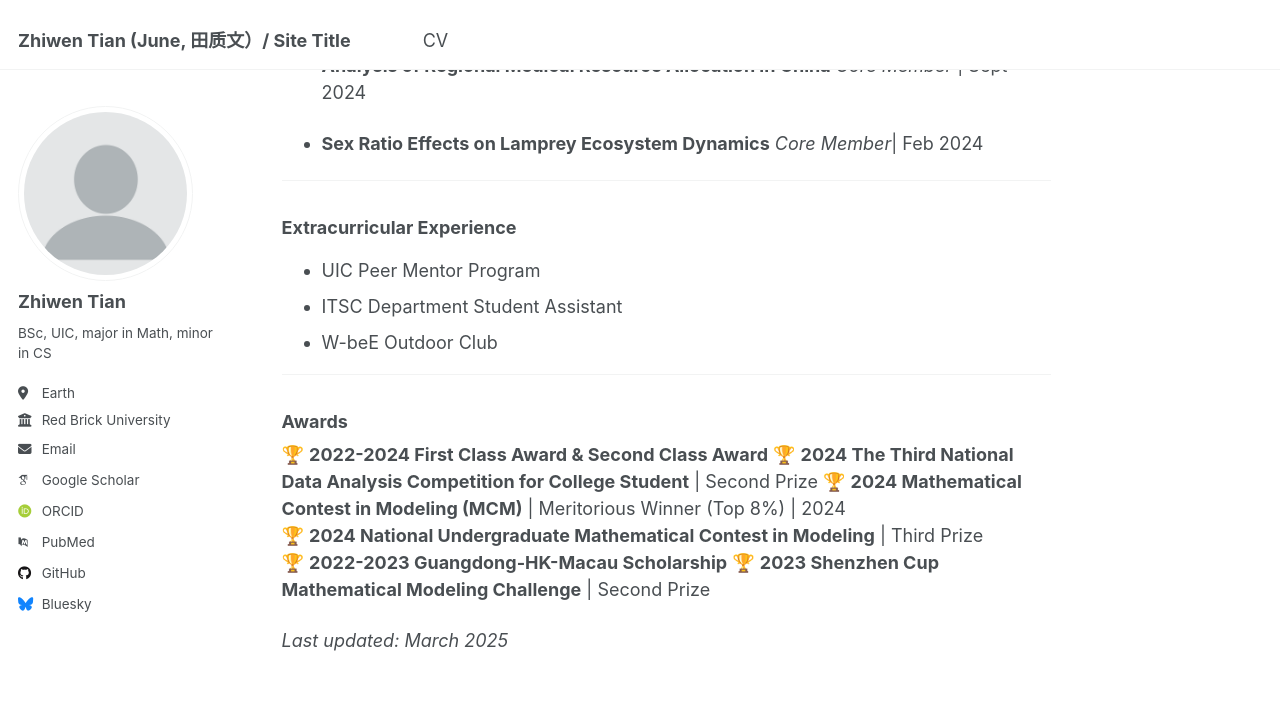
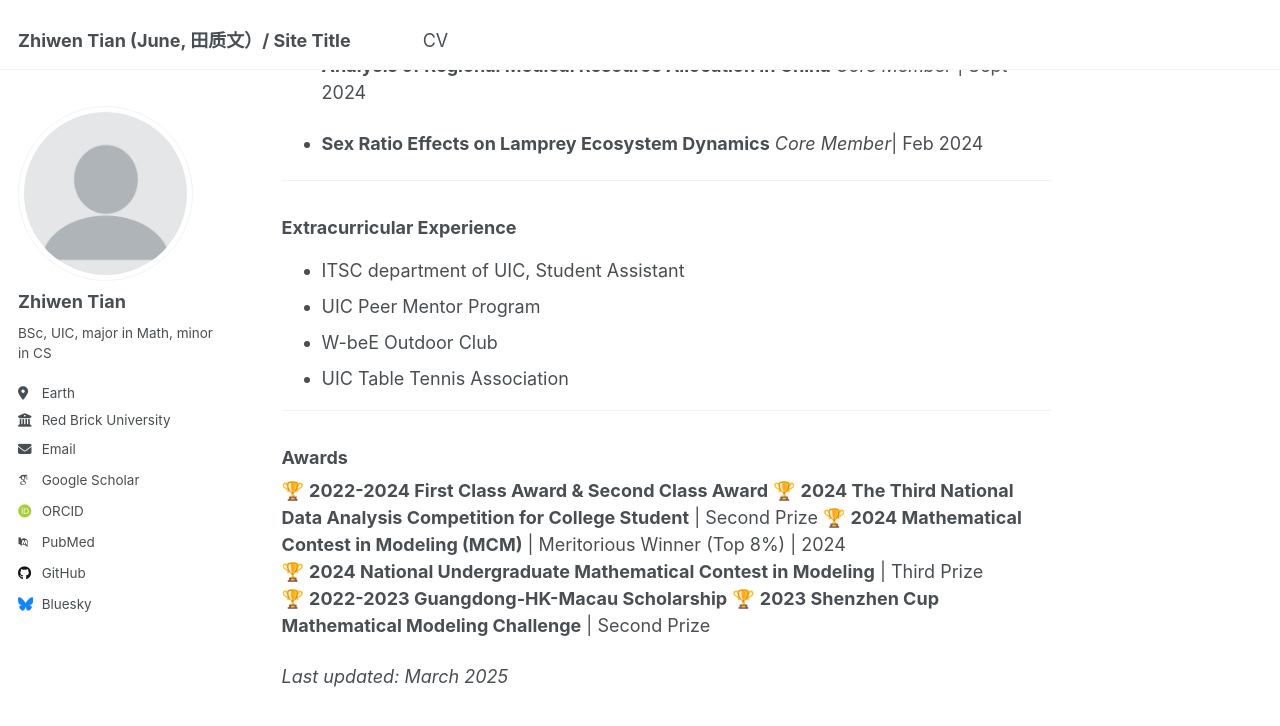
Before and after one commit to Orange1207/Orange1207.github.io, a Jekyll site: the page built from _pages/about.md, in a window 1280 px wide and 900 px high, scrolled down 797 px. Shown: the top 726 px of the window. Built offline with Jekyll 4.4.1, drawn with Linux system fonts in a browser that asks for light colours; some web fonts are replaced.

Commit message:
Update about.md

```diff
--- a/_pages/about.md
+++ b/_pages/about.md
@@ -42,9 +42,10 @@ redirect_from:
 ---
 
 ### Extracurricular Experience
+- ITSC department of UIC, Student Assistant
 - UIC Peer Mentor Program
-- ITSC Department Student Assistant
 - W-beE Outdoor Club
+- UIC Table Tennis Association
 
 
 ---
```
